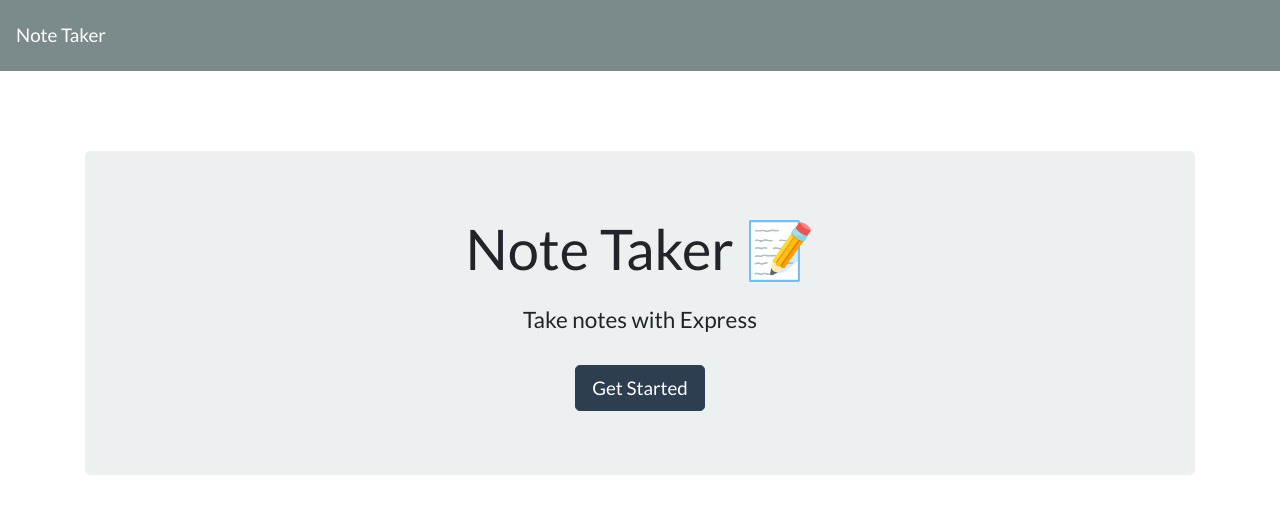
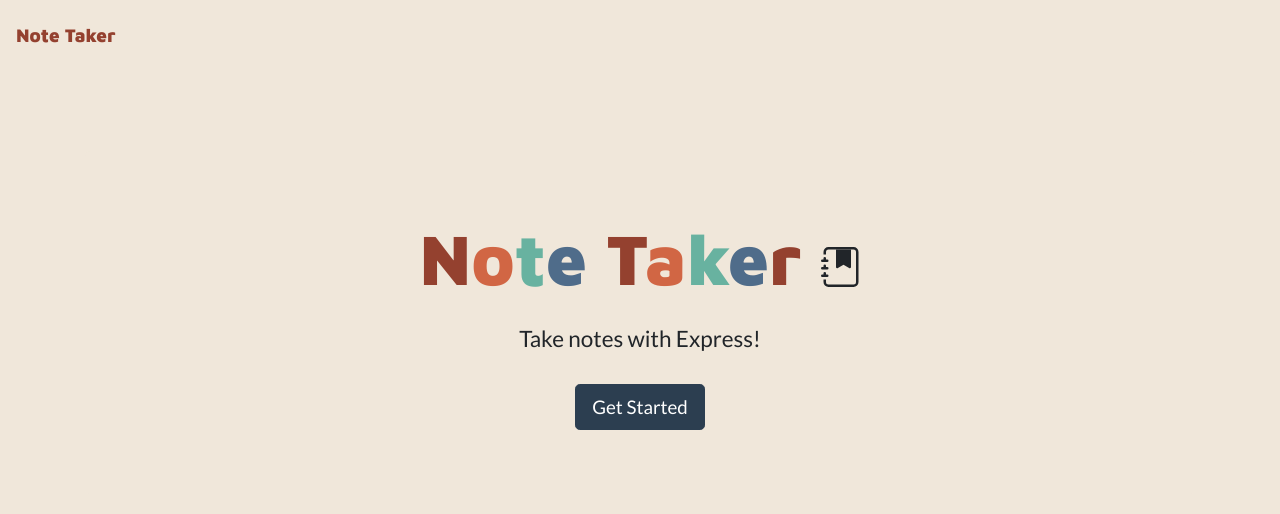
Before and after one commit to madeleinesc/note-taker-app, a website: page public/index.html in a window 1280 px wide. Drawn offline with nearby package versions, Linux system fonts and the light colour scheme; no server answers.

Commit message:
modified css and html

```diff
--- a/public/assets/css/styles.css
+++ b/public/assets/css/styles.css
@@ -3,6 +3,37 @@
   height: 100%;
   margin: 0;
   padding: 0;
+  background-color: #f0e7da;
+  border-bottom: #000000;
+}
+
+.letter-red {
+  color: #94412f;
+}
+
+.letter-orange {
+  color: #d16644;
+}
+
+.letter-green {
+  color: #68b2a0;
+}
+
+.letter-blue {
+  color: #4f6c8a;
+}
+
+.navbar {
+  background-color: #f0e7da;
+  font-family: 'Maven Pro', sans-serif;
+}
+
+.jumbotron {
+  background-color: #f0e7da;
+}
+
+.main-title {
+  font-family: 'Maven Pro', sans-serif;
 }
 
 .save-note {
@@ -18,10 +49,15 @@
 
 .note-textarea,
 .note-title {
+  background-color: #f0e7da;
   color: #000000;
   width: 100%;
   outline: none;
   border: none;
+}
+
+.note-title {
+  font-family: 'Maven Pro', sans-serif;
 }
 
 .note-textarea {
@@ -42,6 +78,7 @@
 }
 
 .list-container .card {
+  background-color: #f0e7da;
   height: calc(100vh - 70px);
   border-bottom: none;
   border-bottom-right-radius: 0;
--- a/public/index.html
+++ b/public/index.html
@@ -6,22 +6,41 @@
   <meta name="viewport" content="width=device-width, initial-scale=1.0">
   <meta http-equiv="X-UA-Compatible" content="ie=edge">
   <title>Note Taker</title>
+
+  <!-- Bootstrap CSS -->
+  <link rel="stylesheet" href="https://maxcdn.bootstrapcdn.com/bootstrap/4.0.0/css/bootstrap.min.css"
+    integrity="sha384-Gn5384xqQ1aoWXA+058RXPxPg6fy4IWvTNh0E263XmFcJlSAwiGgFAW/dAiS6JXm" crossorigin="anonymous">
+
   <link rel="stylesheet" href="https://cdnjs.cloudflare.com/ajax/libs/bootswatch/4.1.3/flatly/bootstrap.min.css" />
+
+  <!-- google fonts -->
+  <link rel="preconnect" href="https://fonts.googleapis.com">
+  <link rel="preconnect" href="https://fonts.gstatic.com" crossorigin>
+  <link href="https://fonts.googleapis.com/css2?family=Maven+Pro:wght@900&display=swap" rel="stylesheet">
+
+  <!-- css -->
+  <link rel="stylesheet" href="./assets/css/styles.css">
+
 </head>
 
 <body>
-  <nav class="navbar navbar-dark bg-dark">
-    <a class="navbar-brand" href="/">Note Taker
+  <nav class="navbar">
+    <a class="navbar-brand letter-red" href="/">Note Taker
     </a>
   </nav>
   <div class="container">
     <div style="margin-top: 80px;" class="jumbotron text-center">
-      <h1 class="display-4">Note Taker <span role="img" aria-label="Memo">📝</span></h1>
-      <h4 class="mt-4">Take notes with Express</h4>
+      <h1 class="display-3 main-title"><span class="letter-red">N</span><span class="letter-orange">o</span><span class="letter-green">t</span><span class="letter-blue">e</span><span class="letter-red"> T</span><span class="letter-orange">a</span><span class="letter-green">k</span><span class="letter-blue">e</span><span class="letter-red">r</span>
+        <span><svg xmlns="http://www.w3.org/2000/svg" width="40" height="40" fill="currentColor" class="bi bi-journal-bookmark-fill" viewBox="0 0 16 16">
+          <path fill-rule="evenodd" d="M6 1h6v7a.5.5 0 0 1-.757.429L9 7.083 6.757 8.43A.5.5 0 0 1 6 8V1z"/>
+          <path d="M3 0h10a2 2 0 0 1 2 2v12a2 2 0 0 1-2 2H3a2 2 0 0 1-2-2v-1h1v1a1 1 0 0 0 1 1h10a1 1 0 0 0 1-1V2a1 1 0 0 0-1-1H3a1 1 0 0 0-1 1v1H1V2a2 2 0 0 1 2-2z"/>
+          <path d="M1 5v-.5a.5.5 0 0 1 1 0V5h.5a.5.5 0 0 1 0 1h-2a.5.5 0 0 1 0-1H1zm0 3v-.5a.5.5 0 0 1 1 0V8h.5a.5.5 0 0 1 0 1h-2a.5.5 0 0 1 0-1H1zm0 3v-.5a.5.5 0 0 1 1 0v.5h.5a.5.5 0 0 1 0 1h-2a.5.5 0 0 1 0-1H1z"/>
+        </svg></span></h1>
+      <h4 class="mt-4">Take notes with Express!</h4>
       <a class="btn btn-primary btn-lg mt-4" href="/notes" role="button">Get Started</a>
     </div>
   </div>
-  <script src="/assets/js/index.js"></script>
+  <script src="./assets/js/index.js"></script>
 </body>
 
 </html>
```
Also changed, not shown: public/notes.html (+24 -22 lines).
